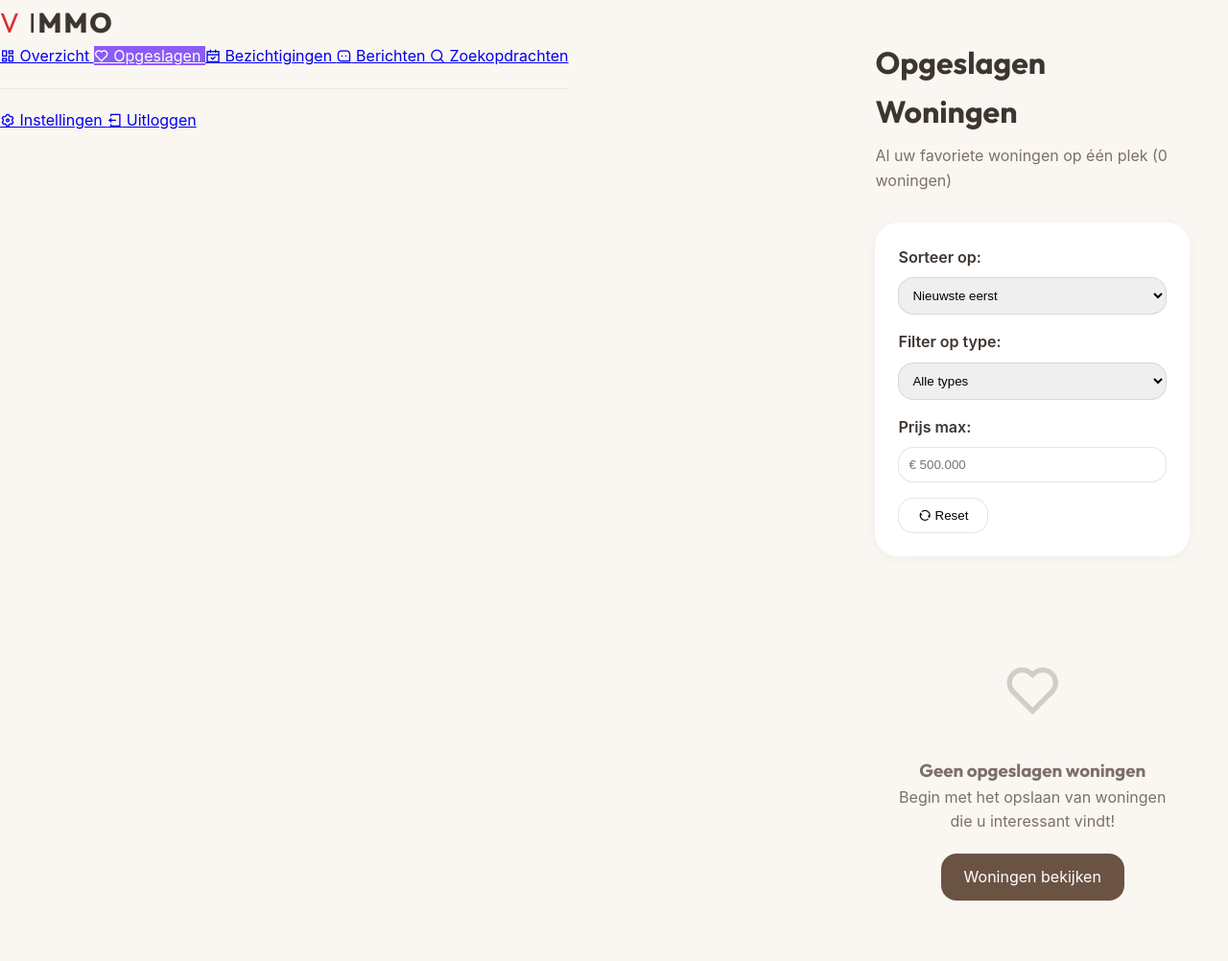
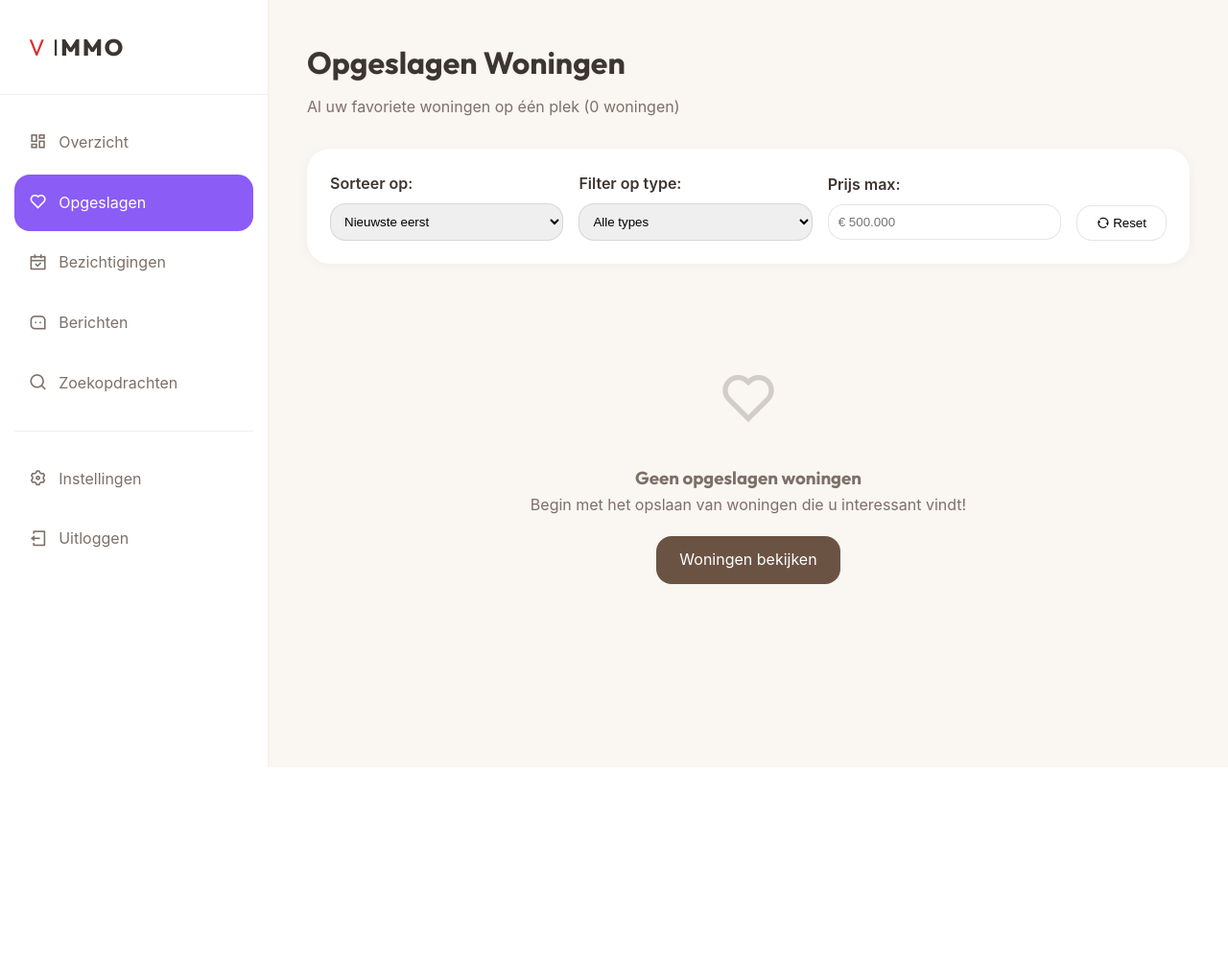
Before and after one commit to V-immo/Vimmo, a plain HTML site: page opgeslagen-zoeker.html in a window 1280 px wide. Shown: the whole page at 96% size. After the commit the page ends 800 px from the top, so only its background shows below. Drawn offline with nearby package versions, Linux system fonts and the light colour scheme.

Commit message:
Fix: opgeslagen-zoeker.html CSS class mismatch

```diff
--- a/opgeslagen-zoeker.html
+++ b/opgeslagen-zoeker.html
@@ -24,7 +24,7 @@
             background: var(--bg-light);
         }
 
-        .sidebar-zoeker {
+        .sidebar {
             width: 280px;
             background: var(--bg-card);
             border-right: 1px solid rgba(0, 0, 0, 0.06);
@@ -34,7 +34,7 @@
             overflow-y: auto;
         }
 
-        .sidebar-zoeker .brand {
+        .sidebar .brand {
             padding: 0 30px 30px;
             font-size: 1.5rem;
             font-weight: 700;
@@ -44,11 +44,11 @@
             margin-bottom: 20px;
         }
 
-        .sidebar-nav-zoeker {
+        .sidebar-nav {
             padding: 0 15px;
         }
 
-        .nav-item-zoeker {
+        .nav-item {
             display: flex;
             align-items: center;
             gap: 12px;
@@ -68,6 +68,10 @@
         .nav-item.active {
             background: var(--primary-zoeker);
             color: white;
+        }
+
+        .nav-item i {
+            font-size: 1.2rem;
         }
 
         .main-content {
```
